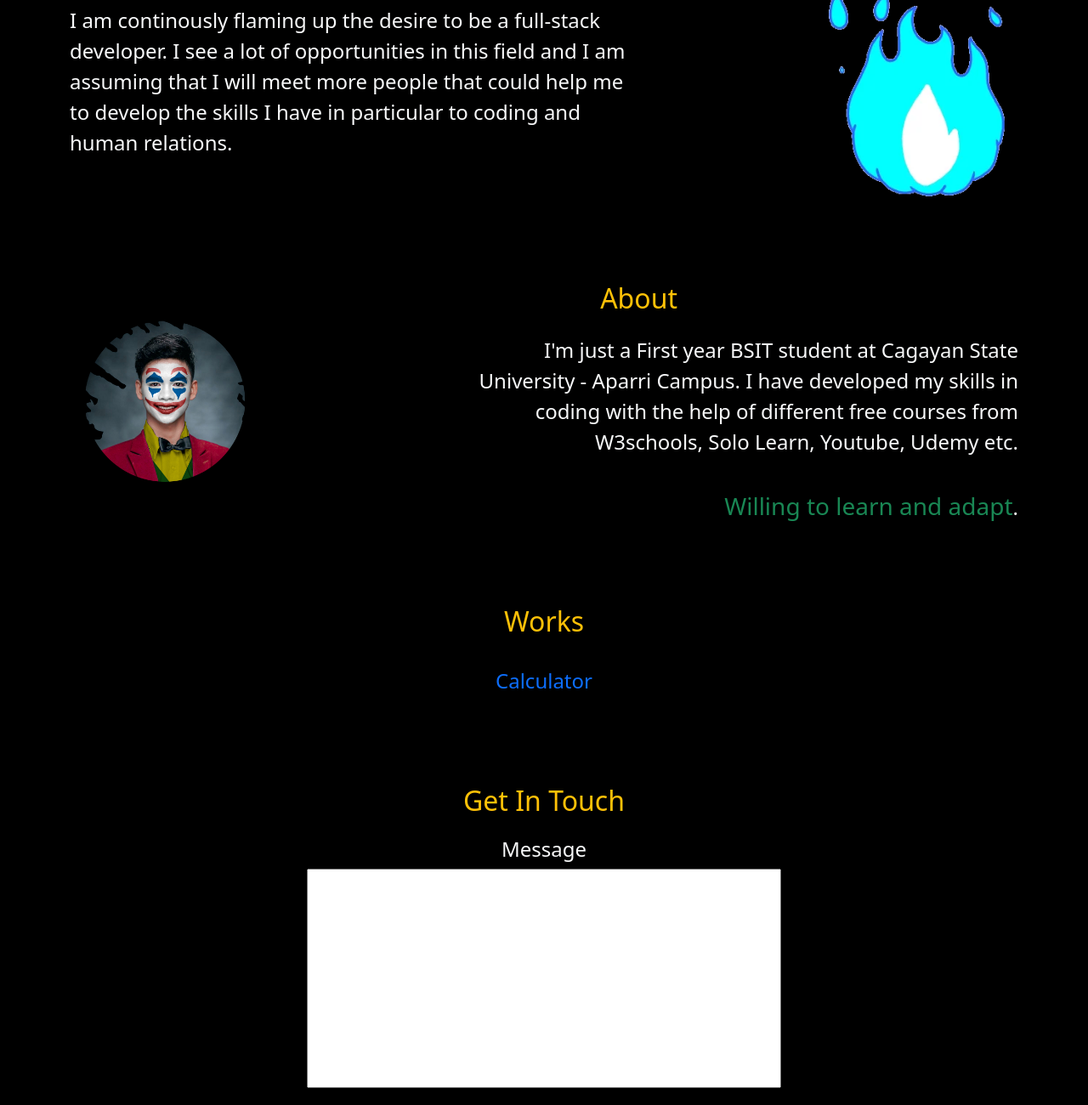
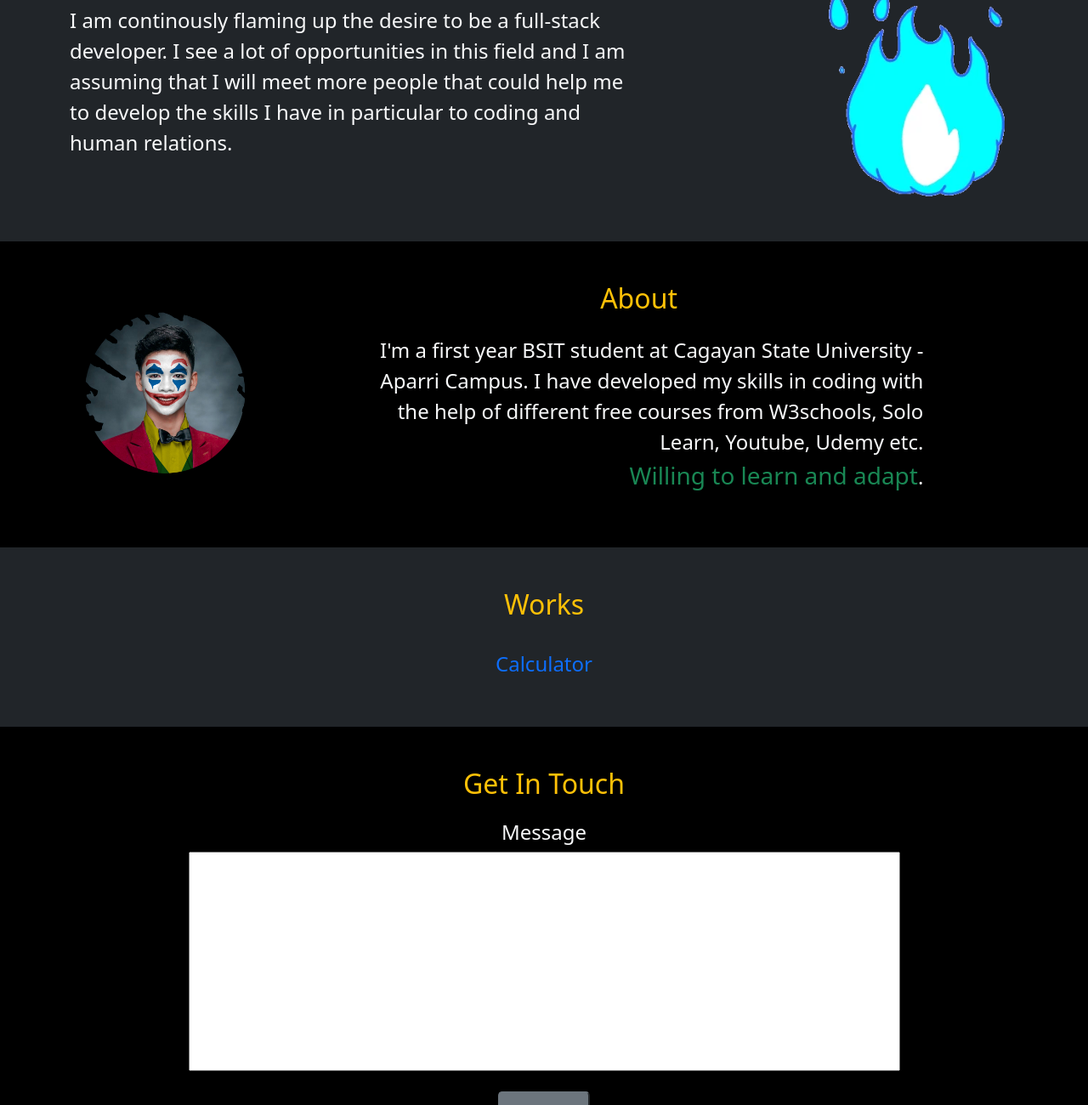
Before and after one commit to ianraphael/Portfolio., a plain HTML site: page index.html in a window 1280 px wide. Shown: the part 636-1936 px from the top of the page at 85% size. Drawn offline with nearby package versions, Linux system fonts and the light colour scheme.

Commit message:
Update index.html

```diff
--- a/index.html
+++ b/index.html
@@ -37,7 +37,7 @@
 
     <!-- showcase -->
 
-    <section class="p-5 text-light bg-black text-center">
+    <section class="p-sm-5 p-2 text-center text-light bg-black">
         <div class="container ">
             <div class="d-sm-flex justify-content-around align-items-center">
                 <img src="images/ian.jpg" alt="" class="w-50 ian-sm img-gluid order-sm-first">
@@ -54,13 +54,13 @@
 
     <!-- goal -->
 
-    <section class="p-5 text-center text-light bg-black">
+    <section class="p-sm-5 p-2 text-center text-light bg-dark bg-sm-black">
         <div class="container">
             <div class="d-sm-flex align-items-center jusitfy-content-center">
                 <img src="images/giphy.webp" alt="" class="w-25 flame-sm order-1 img-fluid">
                 <div>
                     <h2 class="mb-4 text-warning">Goal</h2>
-                    <p class="fs-4 text-start w-75 ms-sm-0 m-auto">I am continously flaming up the desire to be a full-stack developer. I see a lot of opportunities in this field and I am assuming that I will meet more people that could help me to develop the skills I have in particular to coding and human relations.</p>
+                    <p class="fs-4 text-sm-start text-start w-75 ms-sm-0 m-auto">I am continously flaming up the desire to be a full-stack developer. I see a lot of opportunities in this field and I am assuming that I will meet more people that could help me to develop the skills I have in particular to coding and human relations.</p>
                 </div>
             </div>
         </div>
@@ -68,18 +68,21 @@
 
     <!-- about -->
 
-    <section class="p-5 text-center text-light bg-black">
+    <section class="p-sm-5 p-2 text-center text-light bg-black">
         <div class="container">
             <div class="d-sm-flex align-items-center justify-content-center">
                 <img src="images/ian2.png" alt="" class="w-25 flame-sm order-sm-first img-fluid">
                 <div>
                     <h2 class="mb-4 text-warning">About</h2>
-                <p class="fs-4 text-end w-75 me-sm-0 m-auto">I'm just a First year BSIT student at Cagayan State University - Aparri Campus. I have developed my skills in coding with the help of different free courses from W3schools, Solo Learn, Youtube, Udemy etc. <br><br> <span class="fs-3 text-success">Willing to learn and adapt</span>.</p>
+                    <p class="fs-4 text-sm-end text-start w-75 mx-auto">I'm a first year BSIT student at Cagayan State University - Aparri Campus. I have developed my skills in coding with the help of different free courses from W3schools, Solo Learn, Youtube, Udemy etc. <br> <span class="fs-3 text-success text-end">Willing to learn and adapt</span>.</p>
                 </div>
             </div>
         </div>
     </section>
-    <section class="p-5 text-center text-light bg-black">
+
+    <!-- works -->
+
+    <section class="p-sm-5 p-2 text-center text-light bg-dark bg-sm-black">
         <div class="container">
             <div>
                 <h2 class="mb-4 text-warning">Works</h2>
@@ -94,19 +97,19 @@
 
     <!-- contact -->
 
-    <section class="p-5 text-center text-light bg-black">
+    <section class="p-sm-5 p-2 text-center text-light bg-black">
         <div class="container">
             <h2 class="mb-4 text-warning">Get In Touch</h2>
             <form target="_top" action="mailto:labicaniian@gmail.com" method="post" enctype="text/plain" class="d-flex flex-column">
                 <label for="" class="h4">Message</label>
-                <textarea name="" id="" cols="20" rows="10" style="resize: none;" class="text-dark p-2 w-50 mx-auto mb-4"></textarea>
+                <textarea name="" id="" cols="20" rows="10" style="resize: none;" class="text-dark p-2 w-75 mx-auto mb-4"></textarea>
                 <input type="submit" class="text-light fw-bolder col-4 m-auto btn-secondary w-auto btn-sm-lg">
             </form>
             </div>
         </div>
     </section>
 
-    <footer class="p-3 text-center text-light bg-danger">
+    <footer class="p-2 text-center text-light bg-danger">
             <div class="d-flex gap-3 align-items-center justify-content-center ">
                 <a href="https://www.facebook.com/ian.labicani.5/" target="_blank"><img src="images/facebook.svg" alt="" class="footer-logo " style="width: 30px;"></a>
                 <a href=""><img src="images/twitter.svg" alt="" class="footer-logo " style="width: 30px;"></a>
```
